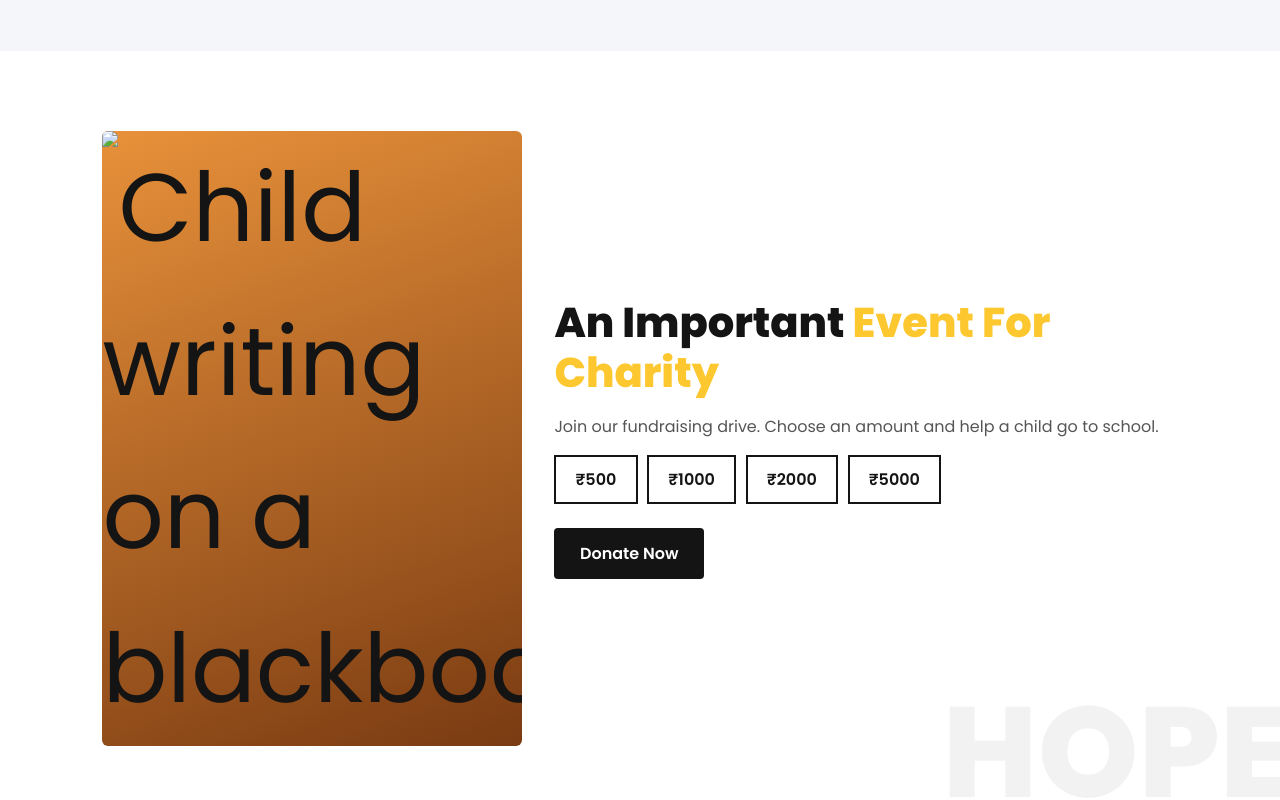
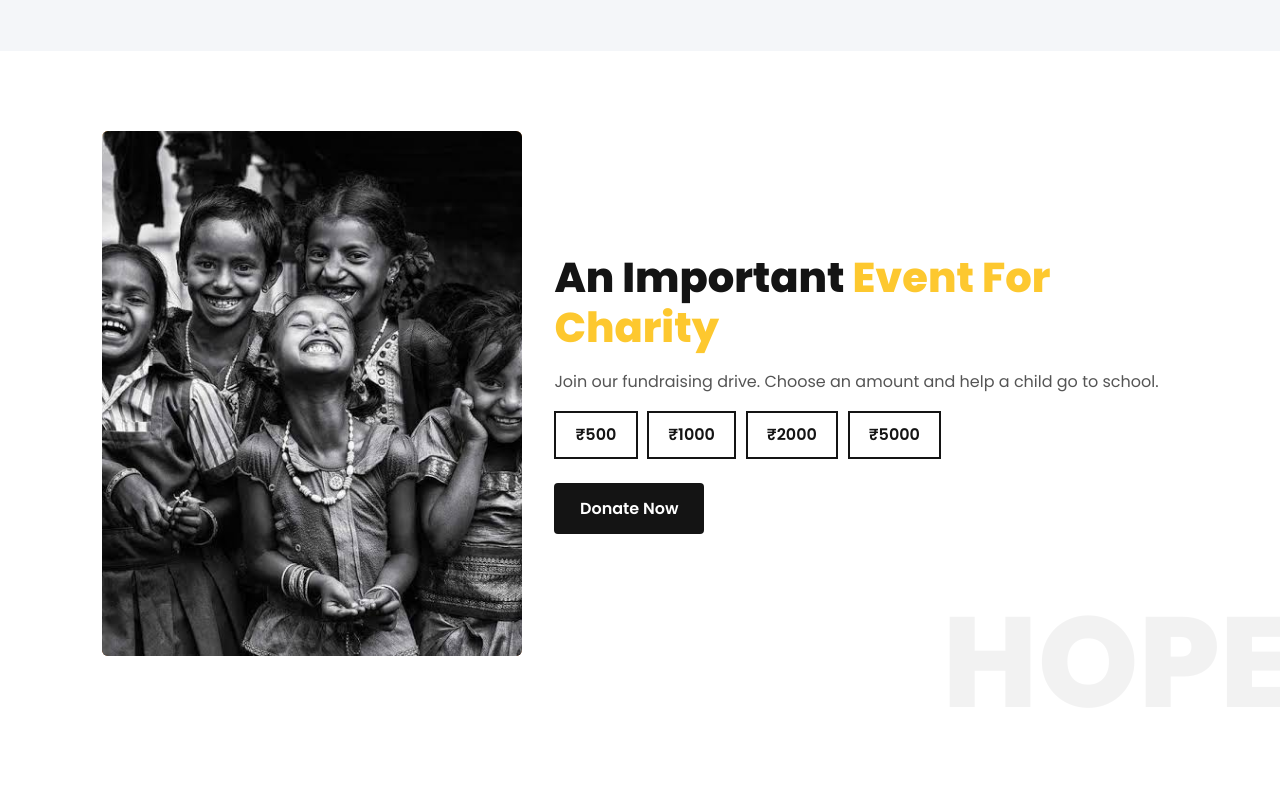
Before and after one commit to VasuGarg-dev/Hope-Foundation, a plain HTML site: page index.html in a window 1280 px wide. Shown: the part 1160-1960 px from the top of the page. Drawn offline with Linux system fonts and the light colour scheme; files whose address does not match are found by name.

Commit message:
Update index.html

```diff
--- a/index.html
+++ b/index.html
@@ -51,7 +51,7 @@
 
 
 <section class="event" id="event">
-  <img class="event-img" src="/images/images.jpg" alt="Child writing on a blackboard">
+  <img class="event-img" src="/images.jpg" alt="Child writing on a blackboard">
   <div>
     <h2>An Important <span>Event For Charity</span></h2>
     <p>Join our fundraising drive. Choose an amount and help a child go to school.</p>
```
